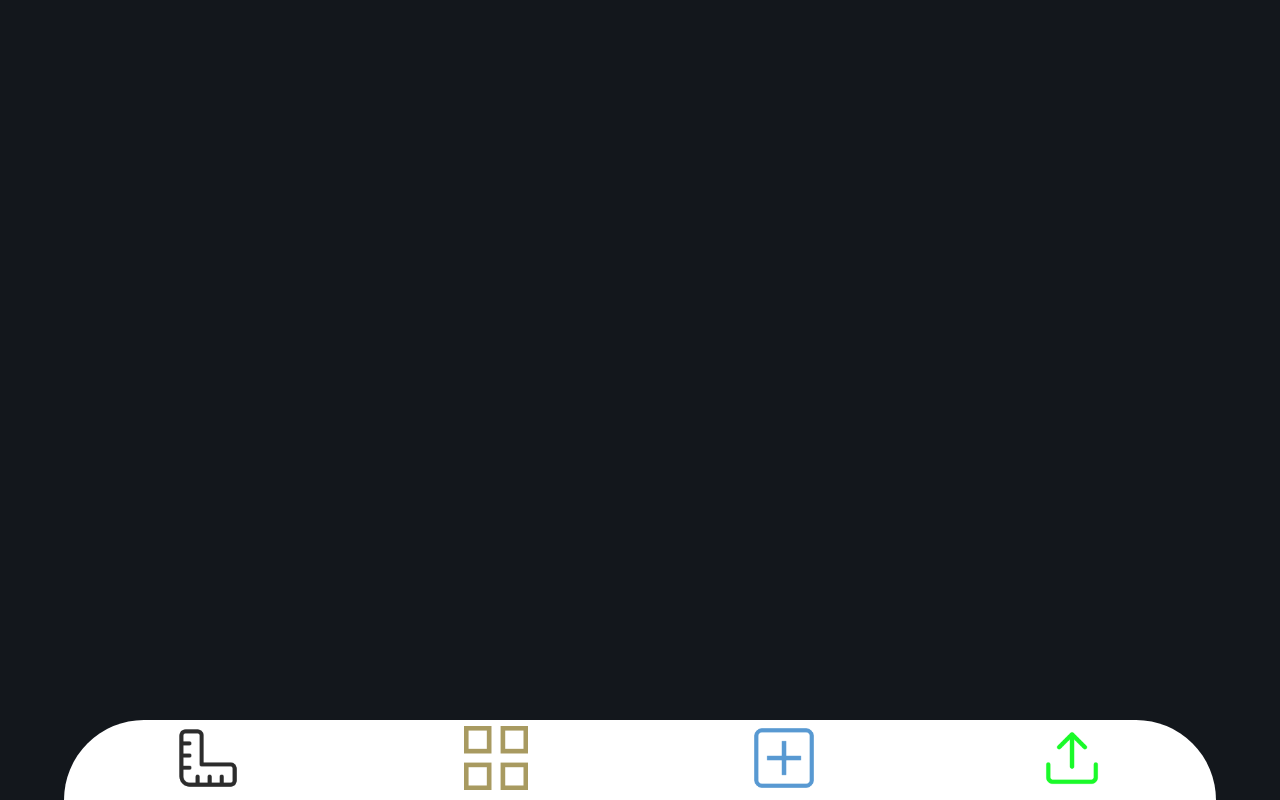
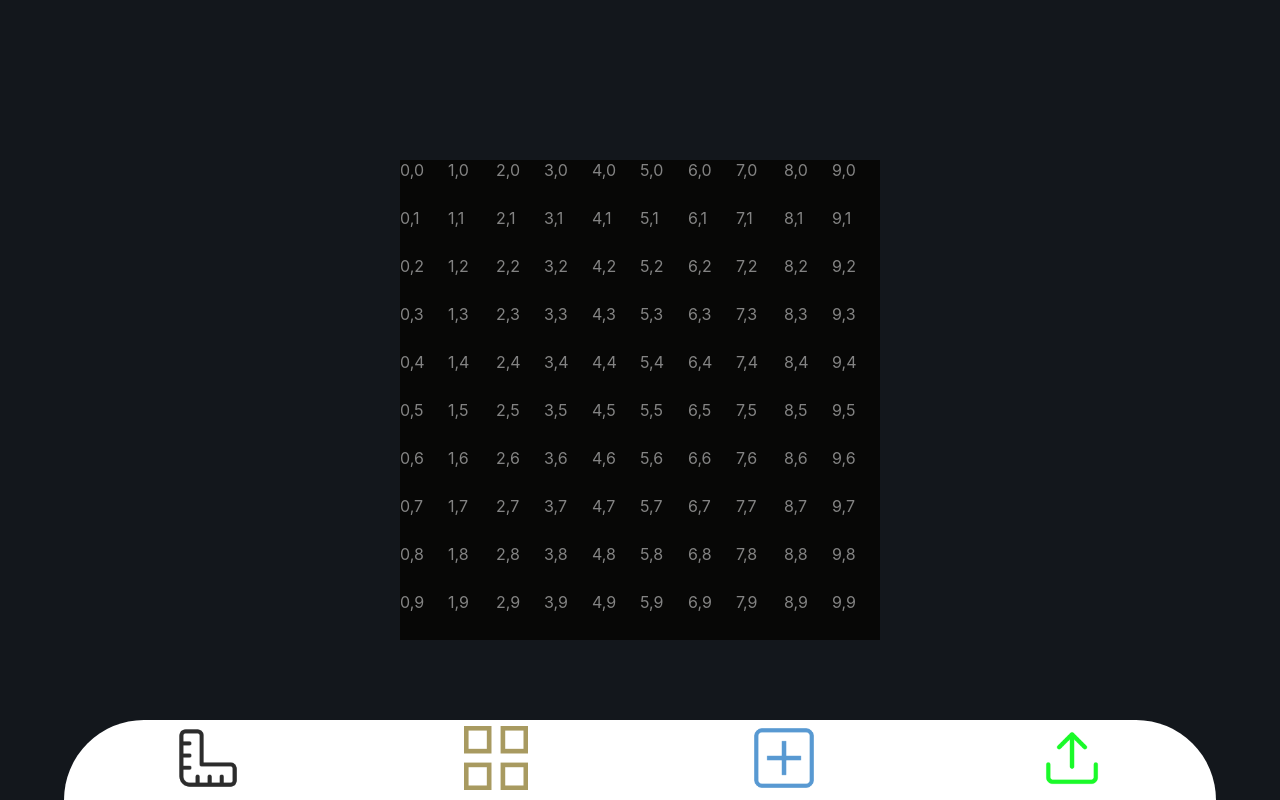
Before and after one commit to FlyingFatPenguin/baba-is-you, a React (Create React App) app: page / in a window 1280 px wide. Built offline with nearby package versions, Linux system fonts and the light colour scheme.

Commit message:
feat: 加入了地图编辑器调整大小的功能

```diff
--- a/src/MapEditor/components/ControlPanel.tsx
+++ b/src/MapEditor/components/ControlPanel.tsx
@@ -5,13 +5,7 @@ import DropDown from './DropDown';
 export default class ControlPanel extends React.Component {
   render() {
     return <div className='control-panel'>
-      <DropDown iconName='size'>
-        <h1>hhh</h1>
-        <input type="range"/>
-      </DropDown>
-      <DropDown iconName='grid'></DropDown>
-      <DropDown iconName='add'></DropDown>
-      <DropDown iconName='export'></DropDown>
+      {this.props.children}
     </div>
   }
 }
--- a/src/components/style.css
+++ b/src/components/style.css
@@ -21,6 +21,7 @@ div.baba-scene>ul {
 
 div.baba-scene>ul>li {
   list-style: none;
+  user-select: none;
 }
 
 div.baba-grid {
--- a/src/page/MapEditor.tsx
+++ b/src/page/MapEditor.tsx
@@ -1,49 +1,60 @@
 import * as React from 'react';
 import BabaScene from '../components/BabaScene';
-import { GameMap, GameObjectInterface } from '../GameCore/interface/Interface';
 import Scene from '../GameCore/Model/Scene';
 import ControlPanel from '../MapEditor/components/ControlPanel';
+import { mapBuilder } from '../GameCore/data/MapHelper';
+import DropDown from '../MapEditor/components/DropDown';
 
 interface Props {
 
 }
 
-interface States {
-  gameMap: GameMap
-}
+// interface States {
+//   sizeX: number
+//   sizeY: number
+// }
 
-// interface SparseMap {
-//   [y: number]: {
-//     [x: number]: GameObjectInterface[]
+
+// export default class MapEditor extends React.Component<Props, States> {
+//   constructor(props: Props) {
+//     super(props)
+//     this.state = {
+//       sizeX: 10,
+//       sizeY: 10,
+//     }
+//   }
+//   render() {
+//     const { sizeX, sizeY } = this.state
+//     const gameMap = mapBuilder(sizeX, sizeY).build()
+//     return <div>
+//       <BabaScene scene={new Scene(gameMap)} showPos></BabaScene>
+//       <ControlPanel></ControlPanel>
+//     </div>
 //   }
 // }
 
-// function buildMapfromSparse(sizeX: number, sizeY: number, sparseMap: SparseMap) {
-//   const gameMap = Array(sizeY).fill('').map(() => Array(sizeX).fill(undefined))
-//   for (let y in Object.keys(sparseMap)) {
-//     const line = sparseMap[y]
-//     for (let x in Object.keys(line)) {
-//       const value = line[x]
-//       if (parseInt(x) < sizeX && parseInt(y) < sizeY) {
-//         gameMap[y][x] = value
-//       }
-//     }
-//   }
-//   return gameMap
-// }
+export default function MapEditor(props: Props) {
+  const [sizeX, setSizeX] = React.useState(10)
+  const [sizeY, setSizeY] = React.useState(10)
+  const gameMap = mapBuilder(sizeX, sizeY).build()
 
-export default class MapEditor extends React.Component<Props, States> {
-  constructor(props: Props) {
-    super(props)
-    this.state = {
-      gameMap: []
+  function handleClick(callback: (newValue: number) => void) {
+    return function (ev: React.ChangeEvent<HTMLInputElement>) {
+      callback(parseInt(ev.currentTarget.value, 10))
     }
   }
-  render() {
-    const gameMap = this.state.gameMap
-    return <div>
-      <BabaScene scene={new Scene(gameMap)}></BabaScene>
-      <ControlPanel></ControlPanel>
-    </div>
-  }
+
+  return <div>
+    <BabaScene showPos scene={new Scene(gameMap)}></BabaScene>
+    <ControlPanel>
+      <DropDown iconName='size'>
+        <h1>hhh</h1>
+        <input type="range" max='30' min='6' step='2' value={sizeX} onChange={handleClick(setSizeX)} />
+        <input type="range" max='30' min='6' step='2' value={sizeY} onChange={handleClick(setSizeY)} />
+      </DropDown>
+      <DropDown iconName='grid'></DropDown>
+      <DropDown iconName='add'></DropDown>
+      <DropDown iconName='export'></DropDown>
+    </ControlPanel>
+  </div>
 }
```
